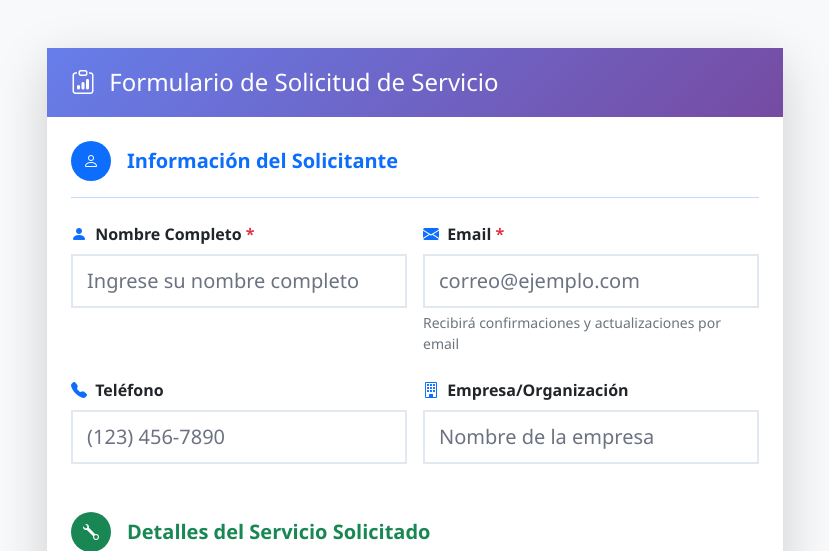
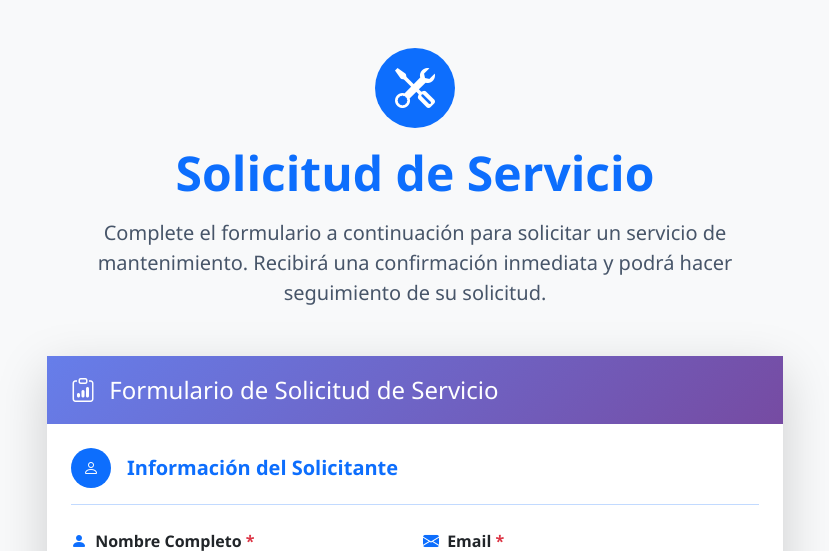
Before and after one commit to canaleta14-ai/gmao-python, a Flask app: page /solicitudes/ in a window 1280 px wide. Shown: the part 62-613 px from the top of the page, without its empty margins (225-1054 px from the left). Run offline with Flask 3, Linux system fonts and the light colour scheme.

Commit message:
revert: Restaurar encabezados de páginas de solicitudes
- Restaurar título en página de administración de solicitudes
- Restaurar encabezado del formulario público
- Mantener solo la eliminación del campo 'Título de la Solicitud'

```diff
--- a/app/templates/solicitudes/nueva_solicitud.html
+++ b/app/templates/solicitudes/nueva_solicitud.html
@@ -5,6 +5,19 @@
 {% block content %}
 <div class="row justify-content-center">
     <div class="col-lg-10 col-xl-8">
+        <!-- Header de la página -->
+        <div class="text-center mb-5">
+            <div class="d-inline-flex align-items-center justify-content-center rounded-circle bg-primary text-white mb-3"
+                 style="width: 80px; height: 80px;">
+                <i class="bi bi-tools fs-1"></i>
+            </div>
+            <h1 class="display-5 fw-bold text-primary mb-3">Solicitud de Servicio</h1>
+            <p class="lead text-muted mb-4">
+                Complete el formulario a continuación para solicitar un servicio de mantenimiento.
+                Recibirá una confirmación inmediata y podrá hacer seguimiento de su solicitud.
+            </p>
+        </div>
+
         <!-- Card del formulario -->
         <div class="card shadow-lg border-0">
             <div class="card-header" style="background: linear-gradient(135deg, #2c3e50 0%, #34495e 100%); color: white;">
```
Also changed, not shown: app/templates/admin/solicitudes/listar.html (+8 -1 lines).
